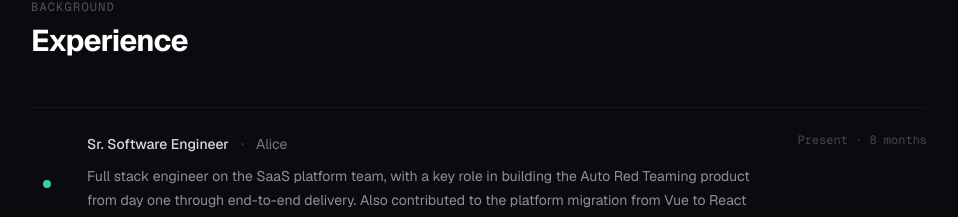
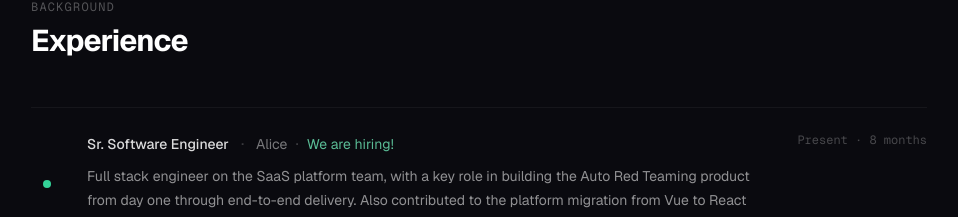
Before and after one commit to AvivOron/avivo.dev, a Next.js app: page / in a window 1280 px wide. Shown: the part 897-1114 px from the top of the page, without its empty margins (161-1119 px from the left). Built offline with nearby package versions, Linux system fonts and the light colour scheme.

Commit message:
we are hiring!

```diff
--- a/src/components/Experience.tsx
+++ b/src/components/Experience.tsx
@@ -21,6 +21,7 @@ const experience = [
     role: "Sr. Software Engineer",
     company: "Alice",
     companyHref: "https://alice.io",
+    hiringHref: "https://alice.io/careers?coref=1.10.rC0_D18&t=1770925814267",
     period: `Present · ${getMonthCountSince(new Date(2025, 6, 25))}`,
     current: true,
     description:
@@ -93,6 +94,7 @@ type ExperienceItem = {
   role: string;
   company: string;
   companyHref: string | null;
+  hiringHref?: string;
   period: string | null;
   current: boolean;
   description?: string;
@@ -141,6 +143,7 @@ function ExperienceRow({ item, index }: { item: ExperienceItem; index: number })
           <span className="text-white/85 font-medium text-sm">{item.role}</span>
           <span className="hidden sm:block text-white/20">·</span>
           {item.companyHref ? (
+            <div className="flex items-baseline gap-2">
               <a
                 href={item.companyHref}
                 target="_blank"
@@ -149,6 +152,20 @@ function ExperienceRow({ item, index }: { item: ExperienceItem; index: number })
               >
                 {item.company}
               </a>
+              {item.hiringHref && (
+                <>
+                  <span className="text-white/20">·</span>
+                  <a
+                    href={item.hiringHref}
+                    target="_blank"
+                    rel="noopener noreferrer"
+                    className="text-sm text-emerald-300/80 transition-colors hover:text-emerald-200"
+                  >
+                    We are hiring!
+                  </a>
+                </>
+              )}
+            </div>
           ) : (
             <span className="text-sm text-white/45">{item.company}</span>
           )}
```
Lines whose indentation alone changed are shown as unchanged.
